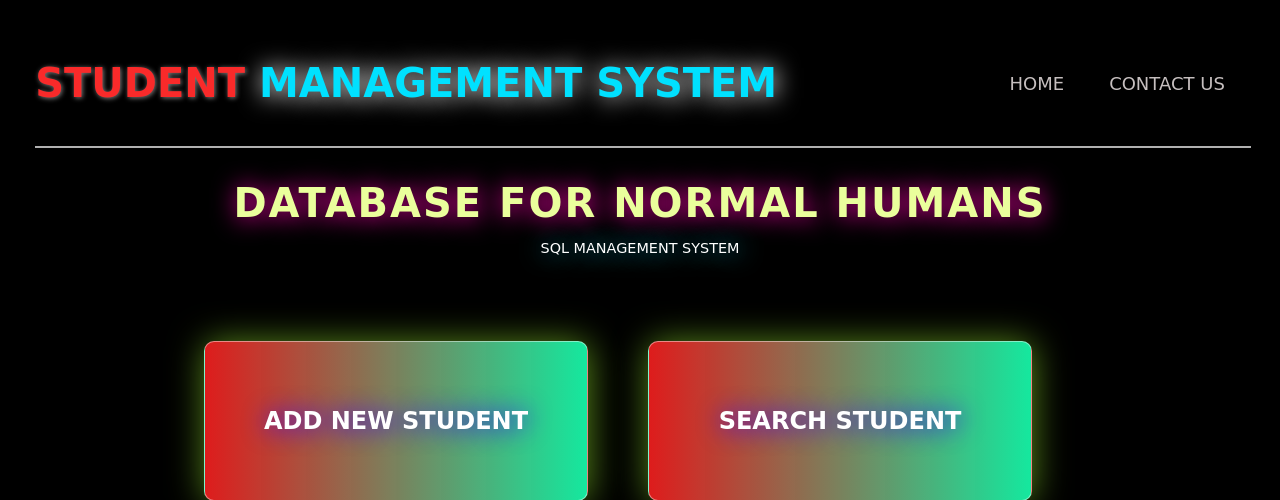
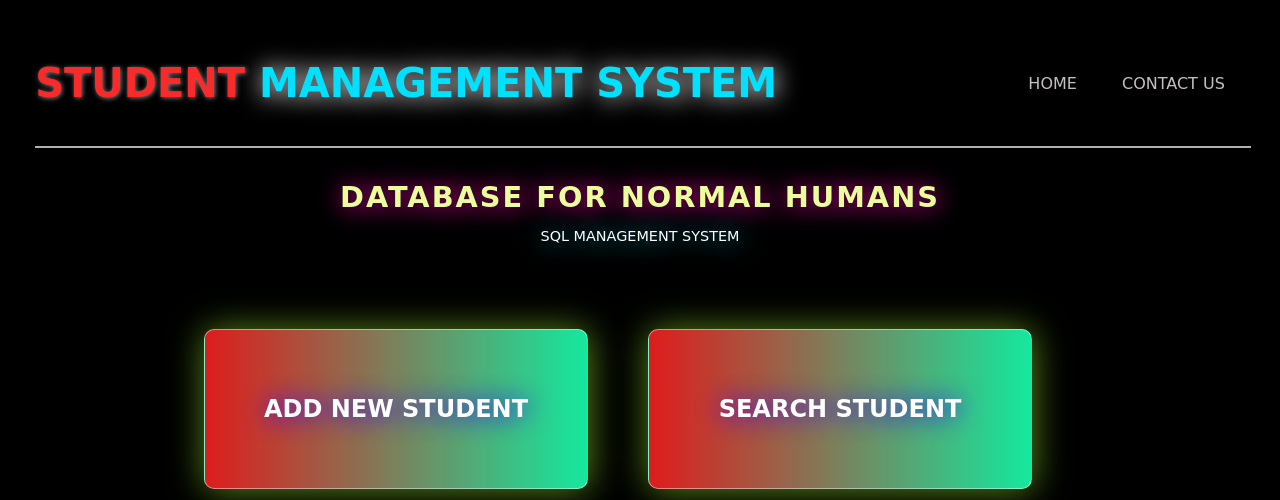
Before and after one commit to Manju200417/Student-Management-System_Flask, a Flask app: page / in a window 1280 px wide. Shown: the top 500 px of the page. Run offline with Flask 3, Linux system fonts and the light colour scheme.

Commit message:
Update main_style _ text_size_fix.css

```diff
--- a/static/main_style.css
+++ b/static/main_style.css
@@ -59,7 +59,7 @@ nav ul li {
 nav ul li a {
     color: rgb(198, 191, 191);
     text-decoration: none;
-    font-size: 18px;
+    font-size: 18px auto;
     position: relative;
 }
 nav ul li a:hover{
@@ -92,6 +92,14 @@ nav ul li a:hover::after {
 
 /* ------------------------------------------------------------- */
 
+.textm h1 {
+    /* DATABASE FOR NORMAL HUMANS */
+    color: #eaff9c;
+    font-size: 5vh auto;
+    margin-bottom: 0;
+    letter-spacing: 2px;
+    text-shadow: 1px 1px 25px rgb(255, 0, 174);
+}
 .textm {
     /* SQL MANAGEMENT SYSTEM */
     margin-top: 4vh;
@@ -100,18 +108,10 @@ nav ul li a:hover::after {
     text-shadow: 1px 1px 25px rgb(0, 213, 255);
 }
 
-.textm h1 {
-    /* DATABASE FOR NORMAL HUMANS */
-    color: #eaff9c;
-    font-size: 5vh;
-    margin-bottom: 0;
-    letter-spacing: 2px;
-    text-shadow: 1px 1px 25px rgb(255, 0, 174);
-}
 
 .textm h3 {
     margin-top: 8vh;
-    font-size: 4vh;
+    font-size: 4vh auto;
 }
 
 /* ------------------------------------------------------------- */
@@ -139,7 +139,7 @@ nav ul li a:hover::after {
     margin: 20px;
     margin-bottom: 40px;
     padding: 6vh;
-    font-size: 3vh;
+    font-size: 3vh ;
     border-radius: 10px;
     background-color: rgb(119, 119, 119);
     background-image: linear-gradient(to right, rgba(255, 0, 0, 0.761), rgba(0, 255, 166, 0.827));
@@ -252,7 +252,7 @@ nav ul li a:hover::after {
     display: flex;
     justify-content: center;
     align-items: center;
-    font-size: 5vw;
+    font-size: 5vw auto;
     font-family: Comic Sans MS;
 }
 
```
